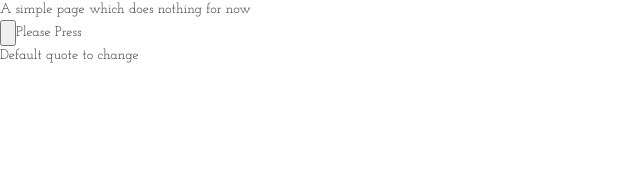
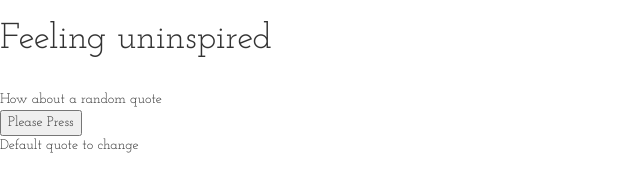
Before and after one commit to callumsinclair01/msa-submission, a website: page index.html in a window 1280 px wide. Shown: the whole page, without its empty margins (0-640 px from the left). Drawn offline with nearby package versions, Linux system fonts and the light colour scheme.

Commit message:
Added some style to website

```diff
--- a/index.html
+++ b/index.html
@@ -17,9 +17,11 @@
 
         <!-- Erased all formatting of webpage for now -->
 
-        A simple page which does nothing for now
-        </br>
-        <input type="button" id="btn" onclick=getQuote()>Please Press</button>
+        <h1>Feeling uninspired</h1>
+        <br />
+        How about a random quote
+        <br />
+        <button type="button" id="btn" onclick=getQuote()>Please Press</button>
 
         <p id="quote-to-change">Default quote to change</p>
 
--- a/js/main.js
+++ b/js/main.js
@@ -7,5 +7,7 @@ function getQuote() {
 
     var quoteResponce = xmlhr.responseText;
 
+    alert("This works")
+
     document.getElementById("quote-to-change").innerHTML = result;
 };
```
